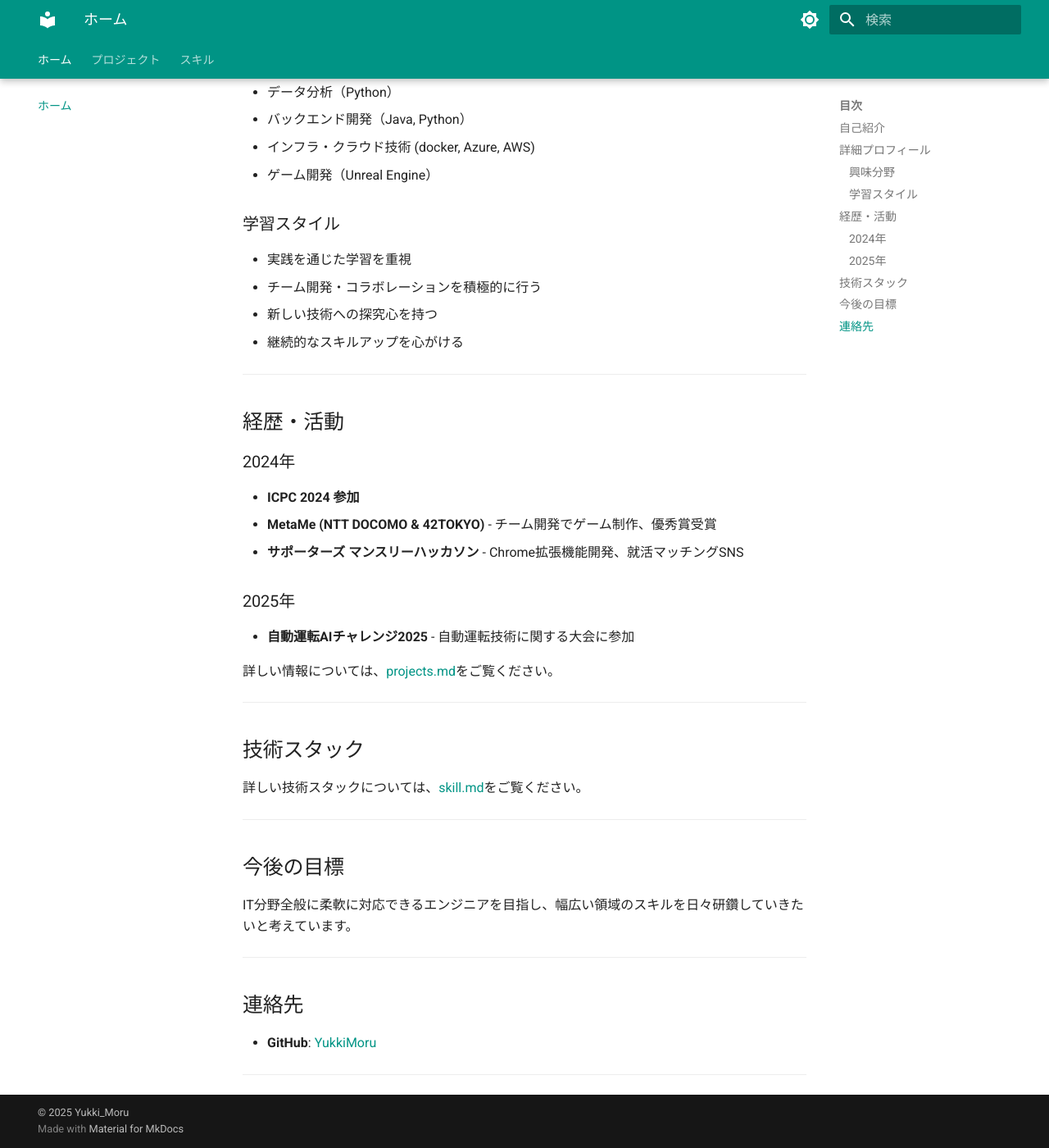
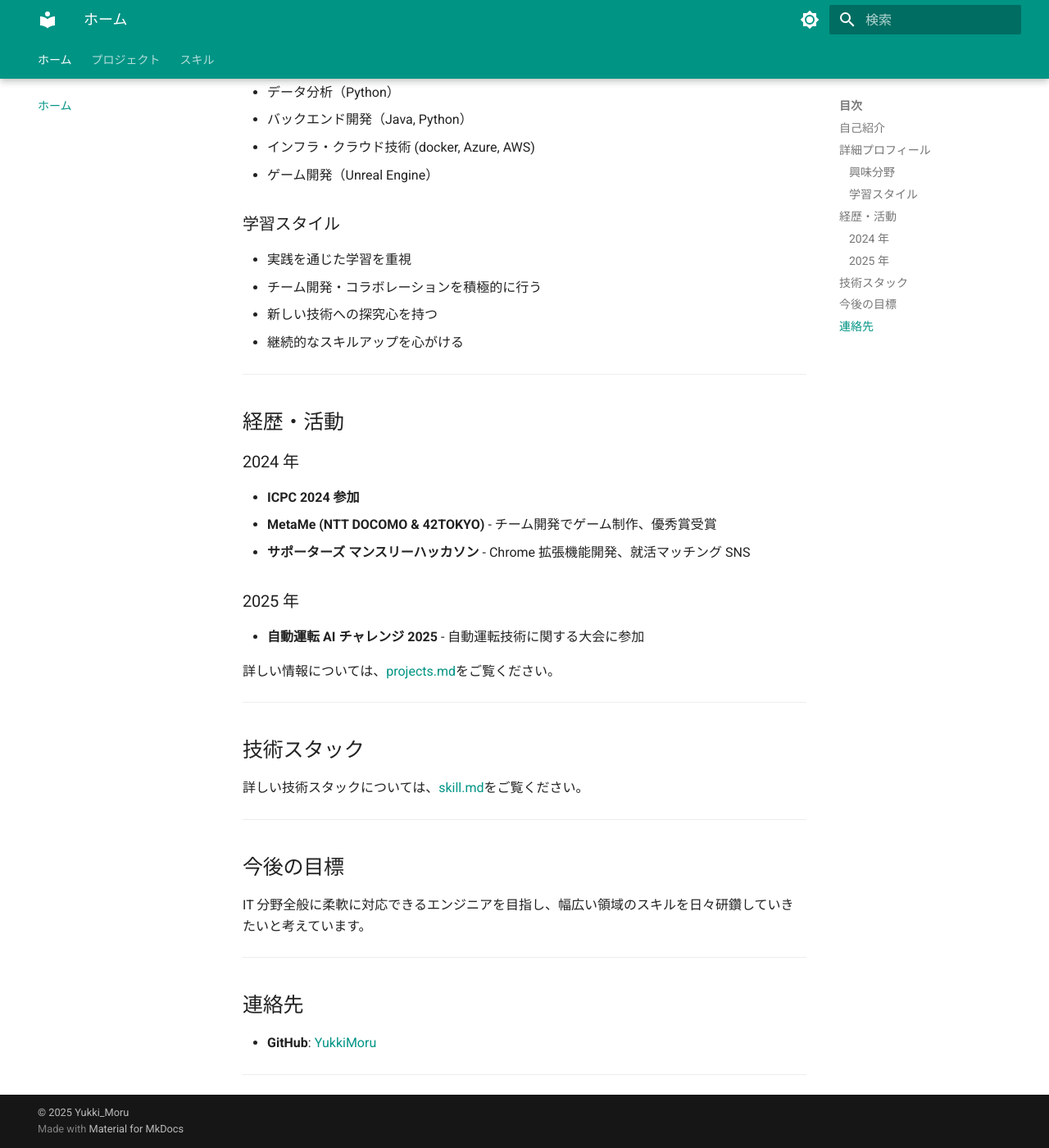
Before and after one commit to YukkiMoru/portfolio, an MkDocs documentation site: the page built from docs/index.md, in a window 1280 px wide and 1400 px high, scrolled down 1063 px. Shown: the whole window at 82% size. Built offline with MkDocs 1.6.1 and Material for MkDocs 9.7.7, drawn with Linux system fonts in a browser that asks for light colours; some of the changed text lies outside the part shown.

Commit message:
update : Prettierのコード整形を使用

```diff
--- a/docs/index.md
+++ b/docs/index.md
@@ -2,8 +2,8 @@
 
 ## 自己紹介
 
-はじめまして、YukkiMoruです。
-IT分野の幅広い領域に興味を持ち、**フロントエンド・バックエンド・インフラ・組込みシステム**など、さまざまな技術を学んでいます。
+はじめまして、YukkiMoru です。
+IT 分野の幅広い領域に興味を持ち、**フロントエンド・バックエンド・インフラ・組込みシステム**など、さまざまな技術を学んでいます。
 **柔軟に対応できるエンジニア**を目指して、日々スキルアップに取り組んでいます。
 最近ではプログラミングに関するイベントに積極的に参加しています。
 
@@ -12,6 +12,7 @@
 ## 詳細プロフィール
 
 ### 興味分野
+
 - 組込みシステム開発（Arduino, Raspberry Pi）
 - データ分析（Python）
 - バックエンド開発（Java, Python）
@@ -19,6 +20,7 @@
 - ゲーム開発（Unreal Engine）
 
 ### 学習スタイル
+
 - 実践を通じた学習を重視
 - チーム開発・コラボレーションを積極的に行う
 - 新しい技術への探究心を持つ
@@ -28,13 +30,15 @@
 
 ## 経歴・活動
 
-### 2024年
+### 2024 年
+
 - **ICPC 2024 参加**
 - **MetaMe (NTT DOCOMO & 42TOKYO)** - チーム開発でゲーム制作、優秀賞受賞
-- **サポーターズ マンスリーハッカソン** - Chrome拡張機能開発、就活マッチングSNS
+- **サポーターズ マンスリーハッカソン** - Chrome 拡張機能開発、就活マッチング SNS
 
-### 2025年
-- **自動運転AIチャレンジ2025** - 自動運転技術に関する大会に参加
+### 2025 年
+
+- **自動運転 AI チャレンジ 2025** - 自動運転技術に関する大会に参加
 
 詳しい情報については、[projects.md](projects.md)をご覧ください。
 
@@ -48,7 +52,7 @@
 
 ## 今後の目標
 
-IT分野全般に柔軟に対応できるエンジニアを目指し、幅広い領域のスキルを日々研鑽していきたいと考えています。
+IT 分野全般に柔軟に対応できるエンジニアを目指し、幅広い領域のスキルを日々研鑽していきたいと考えています。
 
 ---
 
```
Also changed, not shown: docs/projects.md (+18 -16 lines), docs/skills.md (+8 -4 lines), info.md (+12 -8 lines).
